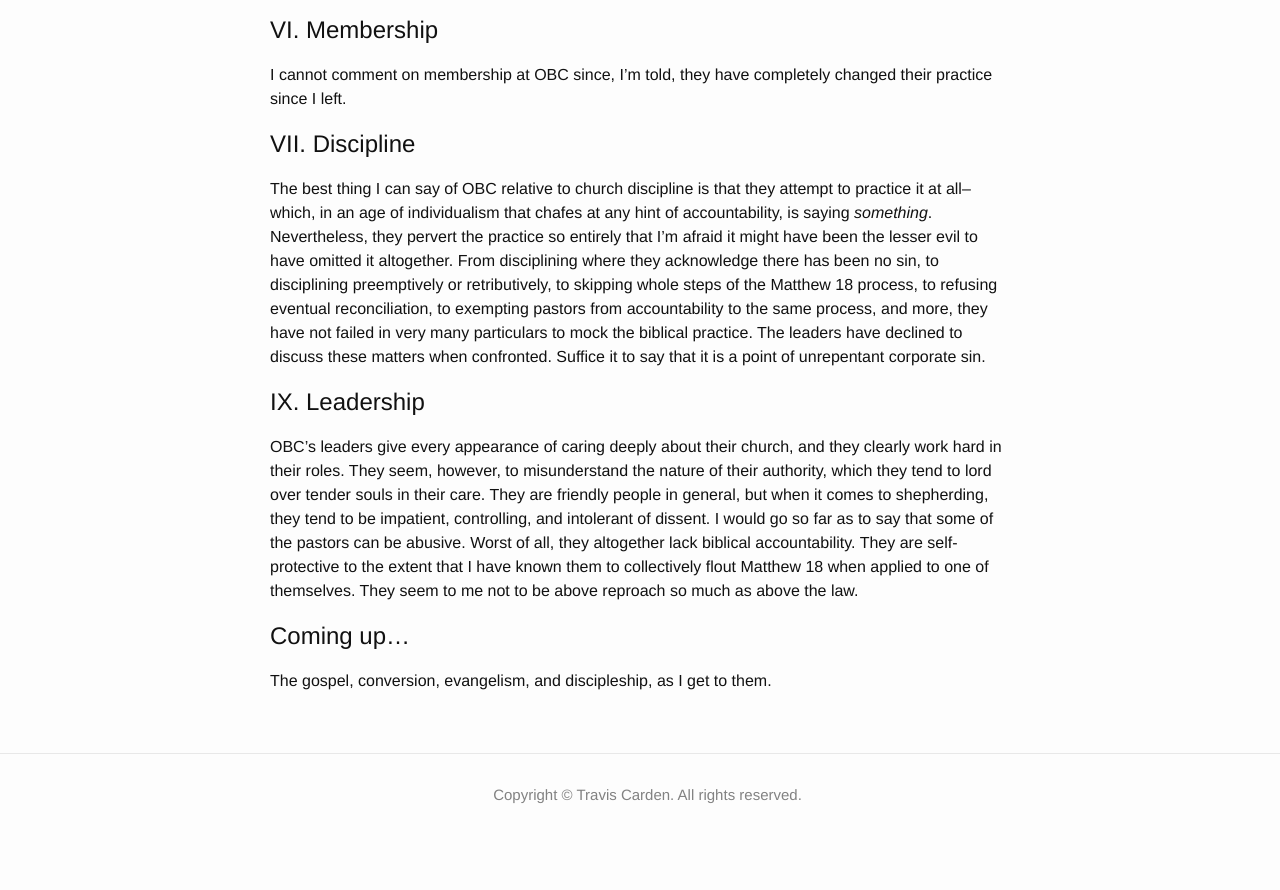
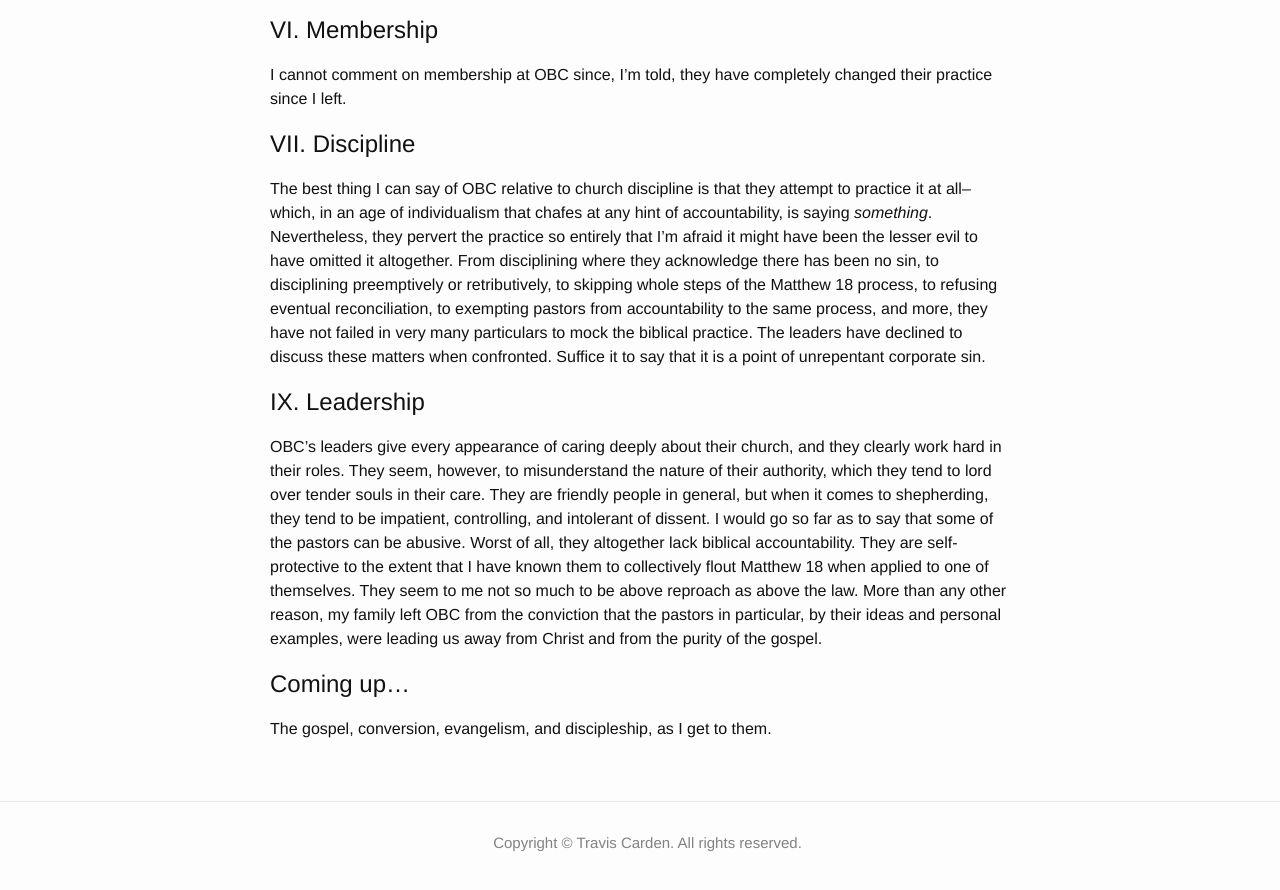
Before and after one commit to TravisCarden/traviscarden.github.io, a Jekyll site: the page built from review-of-omaha-bible-church.md, in a window 1280 px wide and 900 px high, scrolled down 1454 px. Shown: the top 890 px of the window. Built offline with Jekyll 4.4.1, drawn with Linux system fonts in a browser that asks for light colours; before the commit the page ends 2306 px from its top, so only the background shows below that.

Commit message:
Rounded out Leadership section on Review of Omaha Bible Church.

```diff
--- a/review-of-omaha-bible-church.md
+++ b/review-of-omaha-bible-church.md
@@ -35,7 +35,7 @@ The best thing I can say of OBC relative to church discipline is that they attem
 
 # IX. Leadership
 
-OBC's leaders give every appearance of caring deeply about their church, and they clearly work hard in their roles. They seem, however, to misunderstand the nature of their authority, which they tend to lord over tender souls in their care. They are friendly people in general, but when it comes to shepherding, they tend to be impatient, controlling, and intolerant of dissent. I would go so far as to say that some of the pastors can be abusive. Worst of all, they altogether lack biblical accountability. They are self-protective to the extent that I have known them to collectively flout Matthew 18 when applied to one of themselves. They seem to me not to be above reproach so much as above the law.
+OBC's leaders give every appearance of caring deeply about their church, and they clearly work hard in their roles. They seem, however, to misunderstand the nature of their authority, which they tend to lord over tender souls in their care. They are friendly people in general, but when it comes to shepherding, they tend to be impatient, controlling, and intolerant of dissent. I would go so far as to say that some of the pastors can be abusive. Worst of all, they altogether lack biblical accountability. They are self-protective to the extent that I have known them to collectively flout Matthew 18 when applied to one of themselves. They seem to me not so much to be above reproach as above the law. More than any other reason, my family left OBC from the conviction that the pastors in particular, by their ideas and personal examples, were leading us away from Christ and from the purity of the gospel.
 
 # Coming up…
 
```
